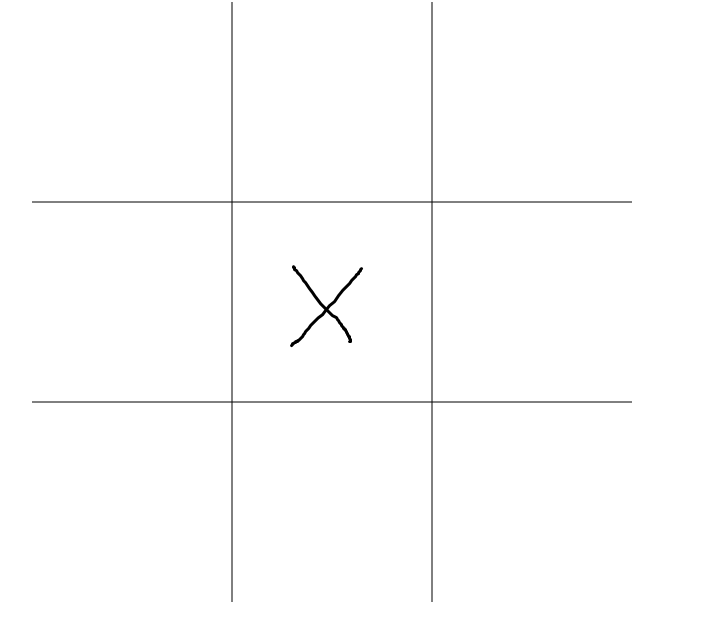
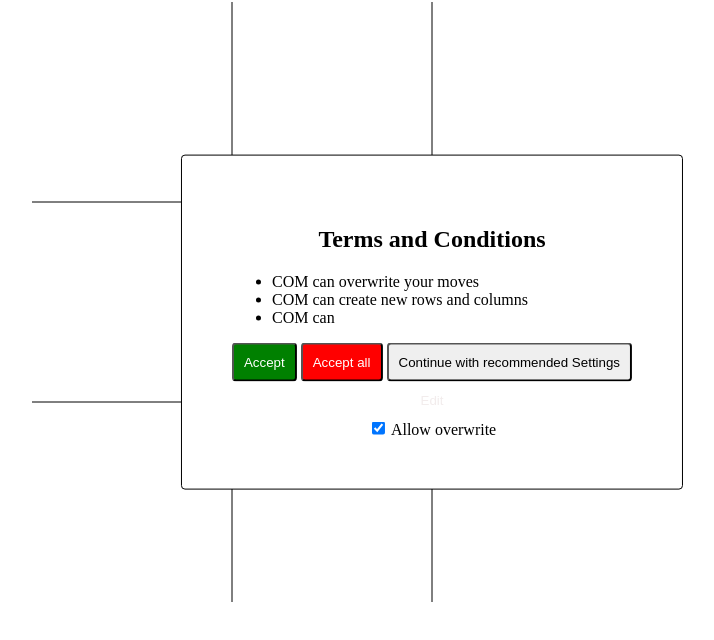
Before and after one commit to Konsulan/mp2, a plain HTML site: page index.html in a window 1280 px wide. Shown: the part 78-718 px from the top of the page, without its empty margins (208-922 px from the left). Drawn offline with Linux system fonts and the light colour scheme.

Commit message:
added terms banner

```diff
--- a/css/style.css
+++ b/css/style.css
@@ -7,3 +7,54 @@ h1 {
     margin-left: auto;
     margin-right: auto;
 }
+
+.card {
+    background-color: white;
+    border-color: black;
+    text-align: center;
+    border-width: 1px;
+    border-style: solid;
+
+    position: absolute;
+    z-index: 1;
+    top:50%;
+    left:50%;
+    transform: translate(-50%, -50%);
+}
+
+.banner {
+    padding: 50px;
+    border-radius: 4px;
+}
+
+.button {
+    padding: 10px;
+    border-radius: 4px;
+}
+
+ul {
+    text-align: left;
+}
+
+#accept {
+    background-color: #008000;
+    color:white;
+}
+
+#accept_all {
+    background-color: #ff0000;
+    color:white;
+}
+
+#edit_button {
+    padding: 10px;
+    background-color: transparent;
+    border-width: 0px;
+    color: #dfcfcf67;
+    border-width: 1px;
+    border-color: transparent;
+}
+#edit_button:hover{
+    border-width: 1px;
+    border-color: #dfcfcf1f;
+}
--- a/index.html
+++ b/index.html
@@ -9,6 +9,36 @@
 <body>
     <h1> Tic-Tac-Twist Denki MP2</h1>
     <canvas id="game" width="800" height="800"></canvas>
+    <div id="rematch_card" class="card">
+        <h2 id="player_win" >
+            You win!
+        </h2>
+        <h2 id="com_win">
+            COM wins!
+        </h2>
+        <button id="play_again">Try again</button>
+
+    </div>
+
+    <div class="card banner">
+        <h2>Terms and Conditions</h2>
+
+        <ul>
+            <li>COM can overwrite your moves</li>
+            <li>COM can create new rows and columns</li>
+            <li>COM can</li>
+        </ul>
+
+        <button id="accept" class="button">Accept</button>
+        <button id="accept_all" class="button">Accept all</button>
+        <button class="button">Continue with recommended Settings</button>
+        <br>
+        <button id="edit_button">Edit</button>
+        <div id="game_settings">
+            <input type="checkbox" value="overwrite" checked>
+            <label>Allow overwrite</label>
+        </div>
+    </div>
 </body>
 
 <script src="js/main.js"></script>
--- a/js/main.js
+++ b/js/main.js
@@ -13,6 +13,11 @@ let img1 = new Image();
 img1.src = "./images/player1.png";
 let img2 = new Image();
 img2.src = "./images/player2.png";
+
+let rematch_card = document.getElementById("rematch_card");
+let play_again_button = document.getElementById("play_again")
+let player_win_card = document.getElementById("player_win");
+let com_win_card = document.getElementById("com_win");
 
 
 /**
@@ -51,6 +56,12 @@ function drawBoard() {
 
 function announce_win() {
     console.log('winner: ' + winner);
+    rematch_card.style.display = "block";
+    if(winner === 'player 1'){
+        player_win_card.style.display = "block";
+    }else{
+        com_win_card.style.display = "block";
+    }
 }
 
 function check_win() {
@@ -102,6 +113,11 @@ function createBoard() {
         drawBoard();
         locked = false;
     });
+}
+
+function resetGame(){
+    board = [];
+    winner = null;
 }
 
 function move(canvas, event) {
@@ -220,6 +236,12 @@ function sleep (time) {
 
 
 function main() {
+    rematch_card.style.display = "none";
+    player_win_card.style.display = "none";
+    com_win_card.style.display = "none";
+
+    play_again_button.addEventListener("click",resetGame)
+
     createBoard();
 }
 
```
